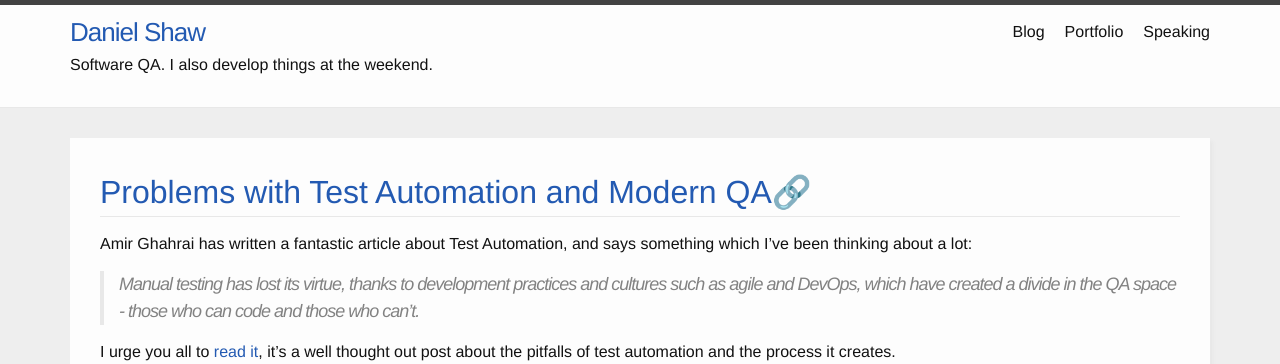
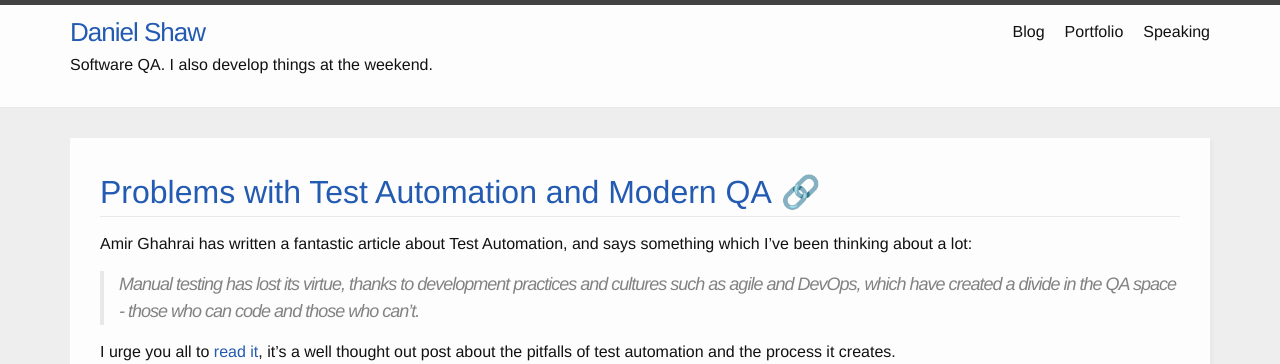
Before and after one commit to thatdamnqa/thatdamnqa2, a Jekyll site: the page built from blog/index.html, in a window 1280 px wide and 900 px high. Shown: the top 364 px of the window. Built offline with Jekyll 4.4.1, drawn with Linux system fonts in a browser that asks for light colours; the list of posts is cut into pages by our own code.

Commit message:
Template for post header

```diff
--- /dev/null
+++ b/_includes/post_header.html
@@ -0,0 +1,13 @@
+{%- if include.as_link -%}
+    <a href=
+        "{%- if include.post.link and include.as_link == "True" -%}
+            {{ include.post.link }}
+        {%- else -%}
+            {{ include.post.url | relative_url }}
+        {%- endif -%}"
+    >
+{%- endif -%}
+    {%- if include.post.starred == "starred" -%}★ &nbsp;{%- endif -%}
+    {{ include.post.title | escape }}
+    {%- if include.post.layout == "link" -%} &nbsp;🔗{%- endif -%}
+{%- if include.as_link == "True" -%}</a>{%- endif -%}
--- a/_layouts/post.html
+++ b/_layouts/post.html
@@ -3,11 +3,7 @@ layout: default
 ---
 <article class="post h-entry" itemscope itemtype="http://schema.org/BlogPosting">
 
-    <header class="post-header">
-        <h2>
-            {%- if post.starred == "starred" -%}★ &nbsp;{%- endif -%} {{ page.title | escape }}
-        </h2>
-    </header>
+    <h2>{% include post_header.html post=page %}</h2>
 
     <div class="post-content e-content" itemprop="articleBody">
         {{ content }}
--- a/blog/index.html
+++ b/blog/index.html
@@ -6,11 +6,7 @@ layout: default
     {%- for post in paginator.posts -%}
     <div class="post">
 
-        <h2>
-            <a class="post-link" href="{%- if post.link -%}{{ post.link }}{%- else -%}{{ post.url | relative_url }}{%- endif -%}">
-                {%- if post.starred == "starred" -%}★ &nbsp;{%- endif -%}{{ post.title | escape }}{%- if post.layout == "link" -%} 🔗{%- endif -%}
-            </a>
-        </h2>
+        <h2>{% include post_header.html post=post as_link="True" %}</h2>
         {{ post.content }}
 
         {%- assign date_format = site.minima.date_format | default: "%b %-d, %Y" -%}
```
Also changed, not shown: index.html (+1 -6 lines).
